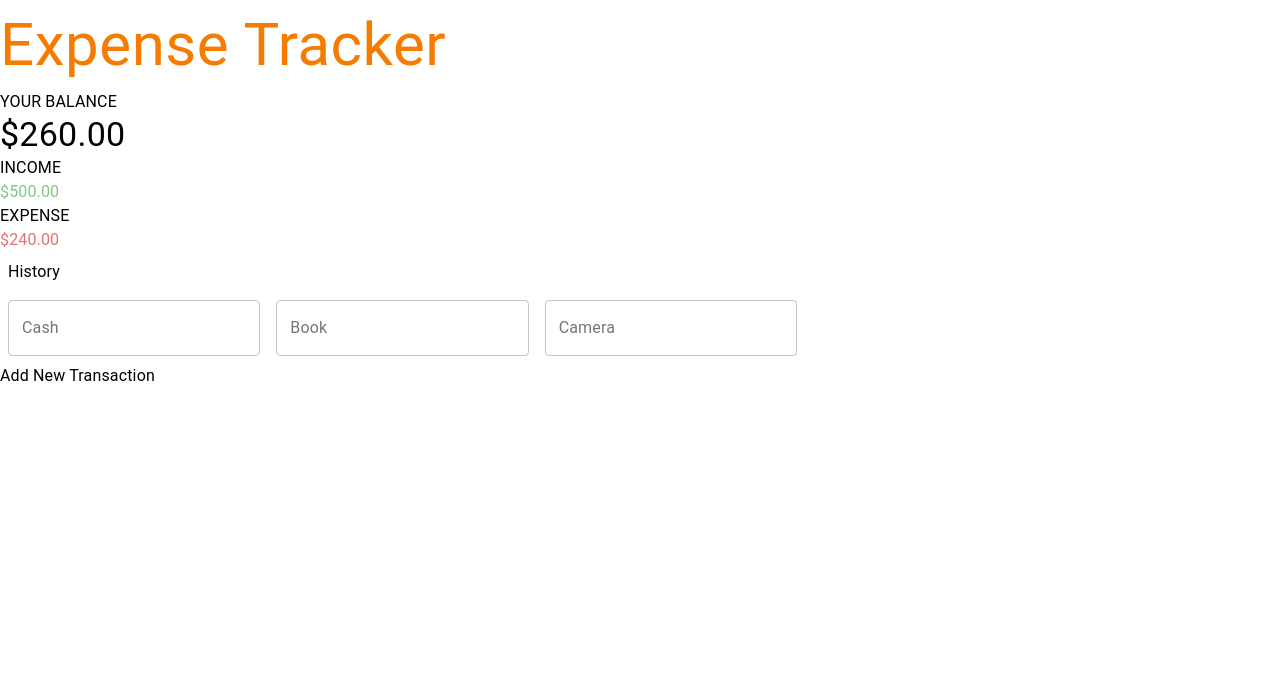
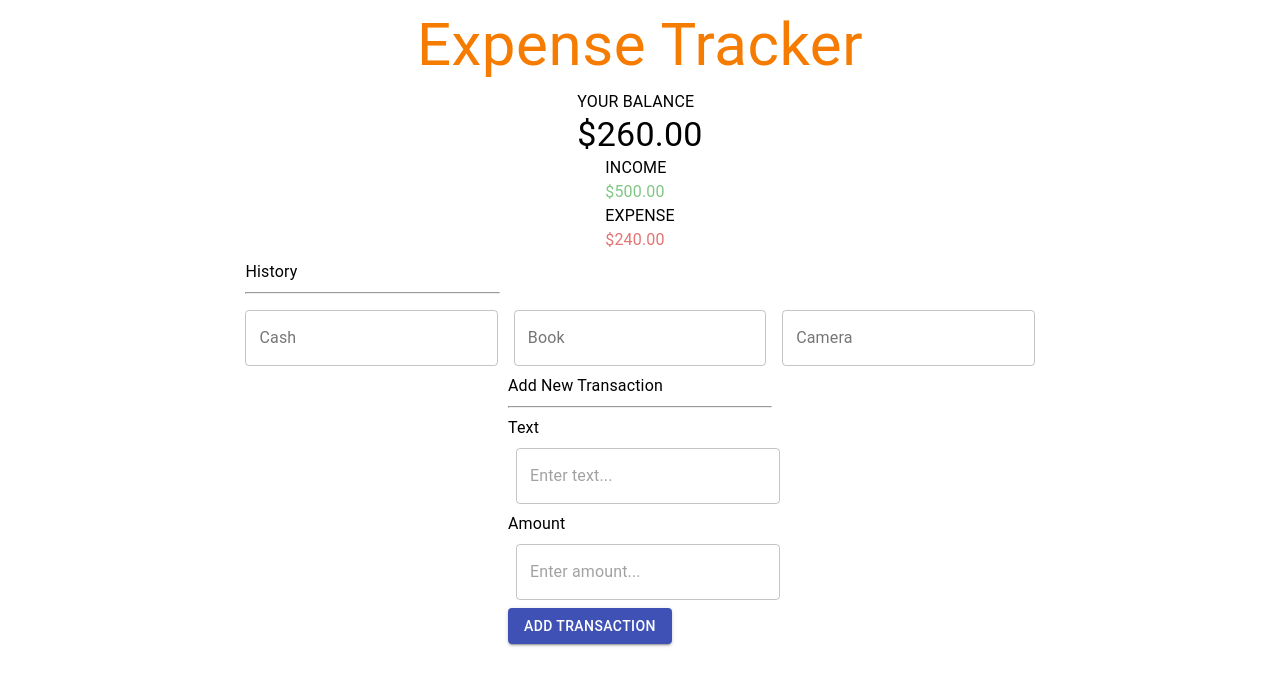
Before and after one commit to agborojenjr/ExpenseTracker, a React (Create React App) app: page / in a window 1280 px wide. Shown: the top 686 px of the page. Built offline with nearby package versions, Linux system fonts and the light colour scheme.

Commit message:
Center Align Items

```diff
--- a/src/App.js
+++ b/src/App.js
@@ -8,7 +8,7 @@ import { Transactions } from './Components/Transactions';
 
 function App() {
   return (
-    <div>
+    <div style={{ display:'flex', alignItems: 'center', flexDirection: 'column' }}>
       <Header />
       <Balance />
       <Expenses />
--- a/src/Components/AddTransaction.js
+++ b/src/Components/AddTransaction.js
@@ -6,12 +6,42 @@ import Button from '@material-ui/core/Button';
 
 export const AddTransaction = () => {
     return (
-        <form>
-            <div>
-            <Typography>
-                Add New Transaction
-            </Typography>
-            </div>
-        </form>
-    )
+      <form>
+        <div>
+          <Typography>Add New Transaction</Typography>
+        </div>
+        <hr />
+        <div>
+          <Typography>Text</Typography>
+          <TextField
+            id="outlined-full-width"
+            style={{ margin: 8 }}
+            placeholder="Enter text..."
+            fullWidth
+            margin="normal"
+            InputLabelProps={{
+              shrink: true,
+            }}
+            variant="outlined"
+          />
+        </div>
+        <div>
+          <Typography>Amount</Typography>
+          <TextField
+            id="outlined-full-width"
+            style={{ margin: 8 }}
+            placeholder="Enter amount..."
+            fullWidth
+            margin="normal"
+            InputLabelProps={{
+              shrink: true,
+            }}
+            variant="outlined"
+          />
+        </div>
+        <Button variant="contained" color="primary">
+          Add Transaction
+        </Button>
+      </form>
+    );
 }
--- a/src/Components/Transactions.js
+++ b/src/Components/Transactions.js
@@ -20,6 +20,7 @@ export const Transactions = () => {
         <Typography>
             History
         </Typography>
+        <hr />
         <TextField id="outlined-basic" label="Cash" variant="outlined" />
         <TextField id="outlined-basic" label="Book" variant="outlined" />
         <TextField id="outlined-basic" label="Camera" variant="outlined" />
```
Also changed, not shown: 1 other file (tests, documents, lock files or other folders).
